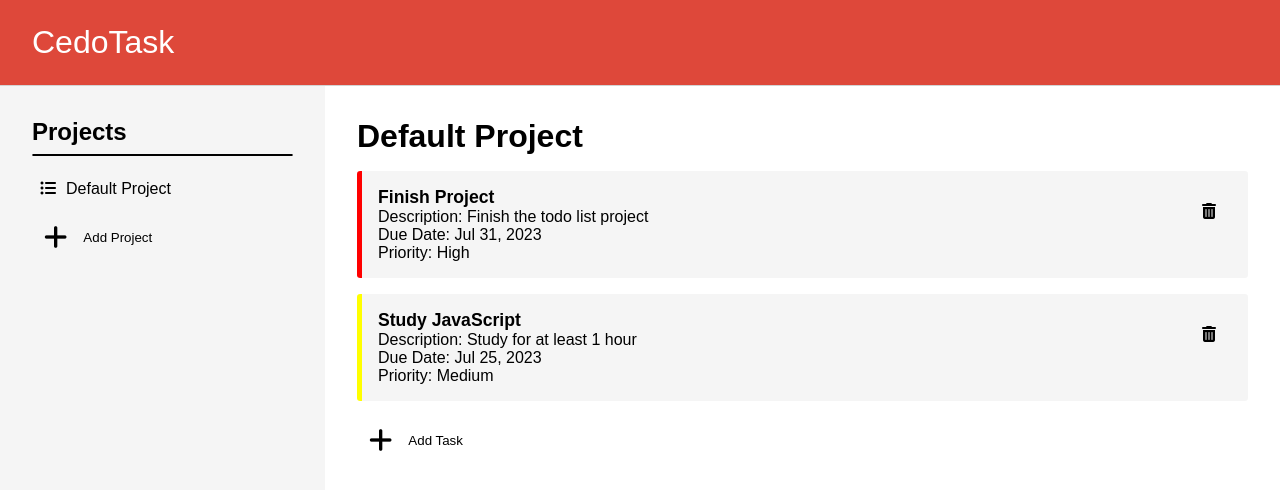
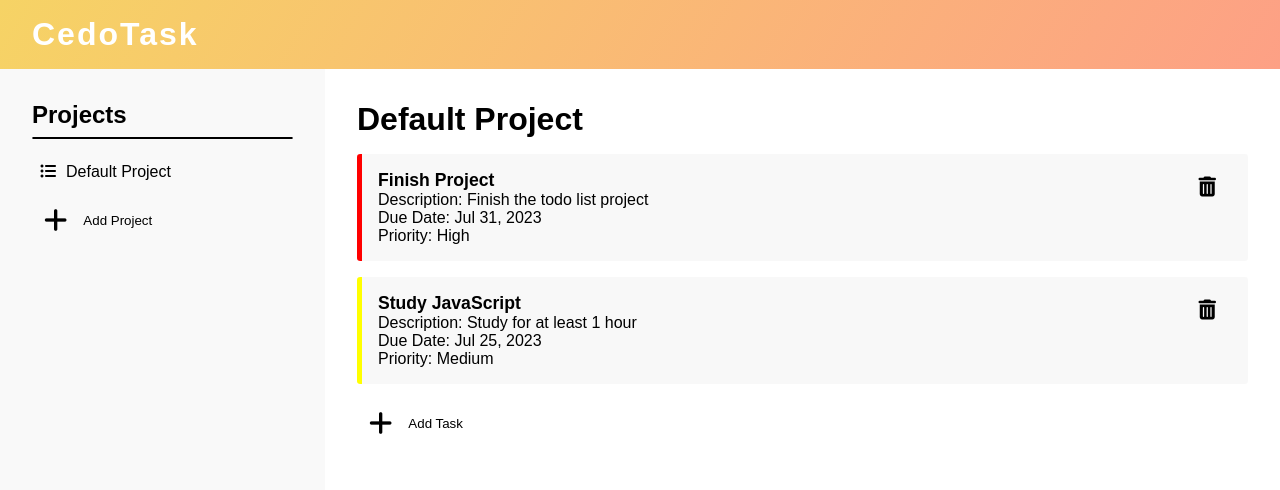
Before and after one commit to cedogithub/Todo-list-js, a website built with webpack: page dist/index.html in a window 1280 px wide. Built offline with Linux system fonts and the light colour scheme; a web font is replaced by a local one.

Commit message:
changed the nav styling aswell as white smoke transparency

```diff
--- a/src/render.js
+++ b/src/render.js
@@ -90,7 +90,7 @@ export const renderTodos = (todos, selectedProject) => {
 
     // Create a Font Awesome icon for the garbage can and adding the delete logic to it
     const deleteIcon = document.createElement("i");
-    deleteIcon.classList.add("fas", "fa-trash-alt", "fa-1x"); // Font Awesome classes for the trash icon
+    deleteIcon.classList.add("fas", "fa-trash-alt", "fa-lg"); // Font Awesome classes for the trash icon
     deleteIcon.addEventListener("click", () => handleTodoDelete(todo));
     listItem.appendChild(deleteIcon);
 
--- a/styles.css
+++ b/styles.css
@@ -28,15 +28,15 @@ body {
 
 /* Styling for the navigation bar */
 nav {
-  padding: 1.5rem 0;
-  border-bottom: 1.5px solid lightgray;
-  background-color: #de483a;
-  color: #fff;
+  padding: 1rem 0;
+  background-image: linear-gradient(120deg, #f6d365 0%, #fda085 100%);  color: #fff;
 }
 
 .nav__title {
   font-size: 2rem;
   padding: 0 2rem;
+  font-weight: 800;
+  letter-spacing: 2px;
 }
 
 /* Hide the form initially */
@@ -97,7 +97,7 @@ li:hover {
 .left-panel {
   width: 325px;
   padding: 2rem;
-  background-color: whitesmoke;
+  background-color: rgba(245, 245, 245, 0.556);
 }
 
 /* Right Panel Styles */
@@ -171,7 +171,7 @@ button[type="submit"]:hover {
 }
 /* Todo Item Styles */
 .todo-item {
-  background-color: whitesmoke;
+  background-color: rgba(245, 245, 245, 0.725);
   padding: 1rem;
   border-radius: 0.2rem;
   justify-content: space-between;
```
Also changed, not shown: dist/bundle.js.
